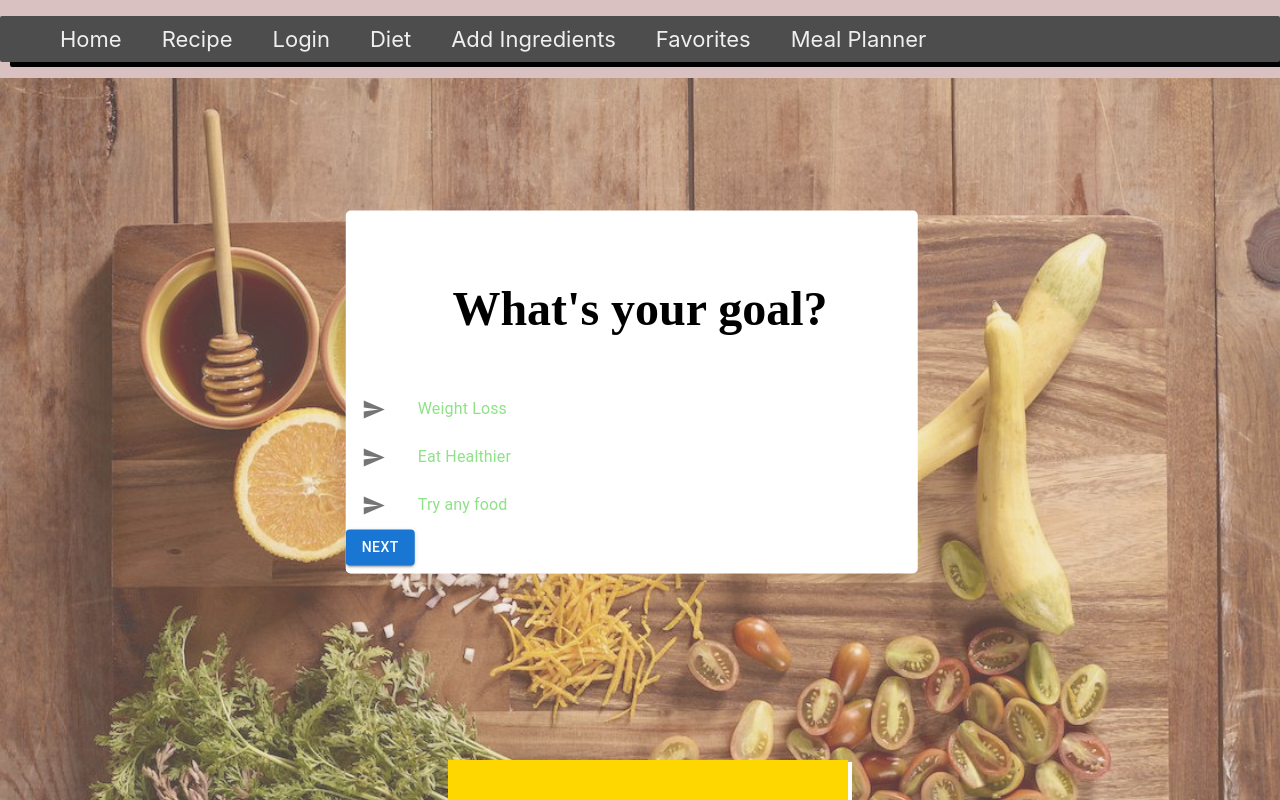
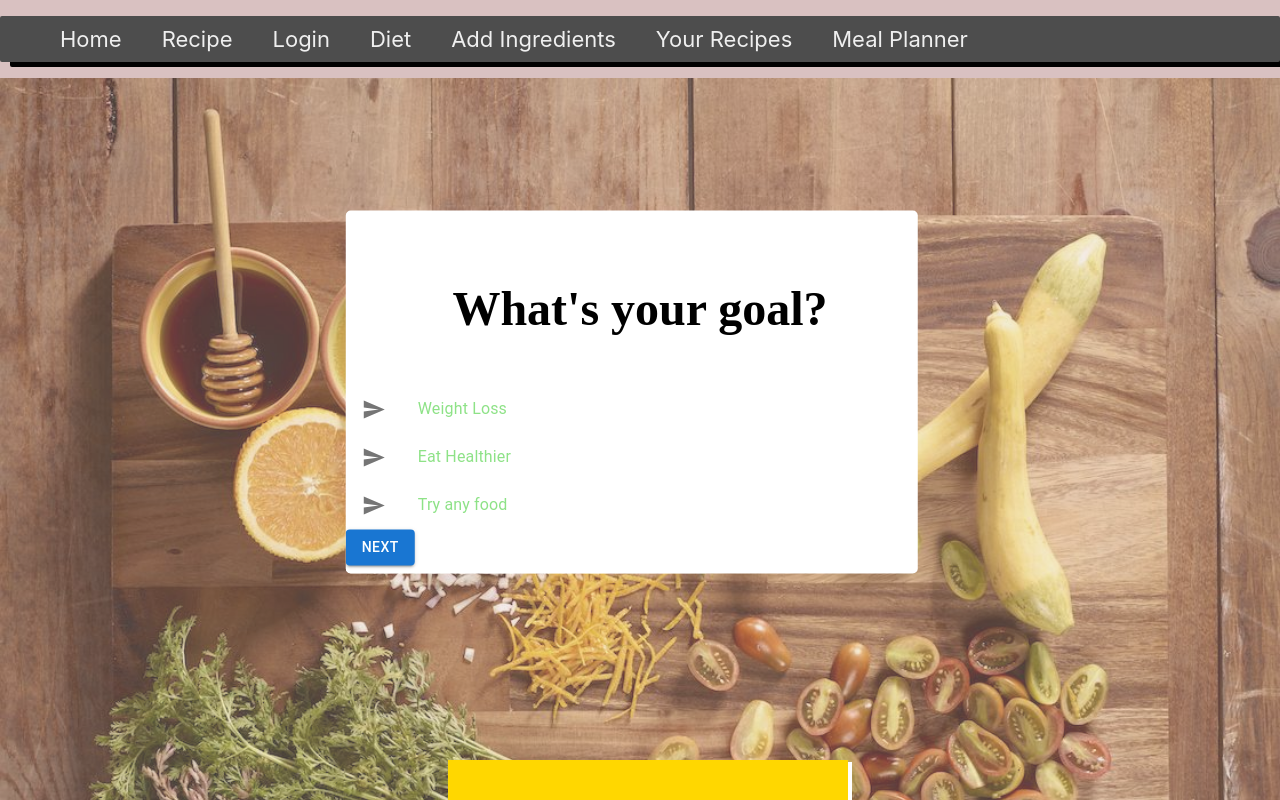
Before and after one commit to miskiabdirizak/Recipe-App, a React (Create React App) app in the folder my-app/: page / in a window 1280 px wide. Shown: the top 800 px of the page. Built offline with nearby package versions, Linux system fonts and the light colour scheme; a web font is replaced by a local one.

Commit message:
Update Nav.js

```diff
--- a/my-app/src/components/Nav.js
+++ b/my-app/src/components/Nav.js
@@ -21,7 +21,7 @@ const Navbar = ()=>{
          <Link to = "/EditIngredients">Add Ingredients</Link>
          </li>
          <li>
-         <Link to = "/Favorites">Favorites</Link>
+         <Link to = "/Favorites">Your Recipes</Link>
          </li>
          <li>
          <Link to = "/MealPlanner">Meal Planner</Link>
```
